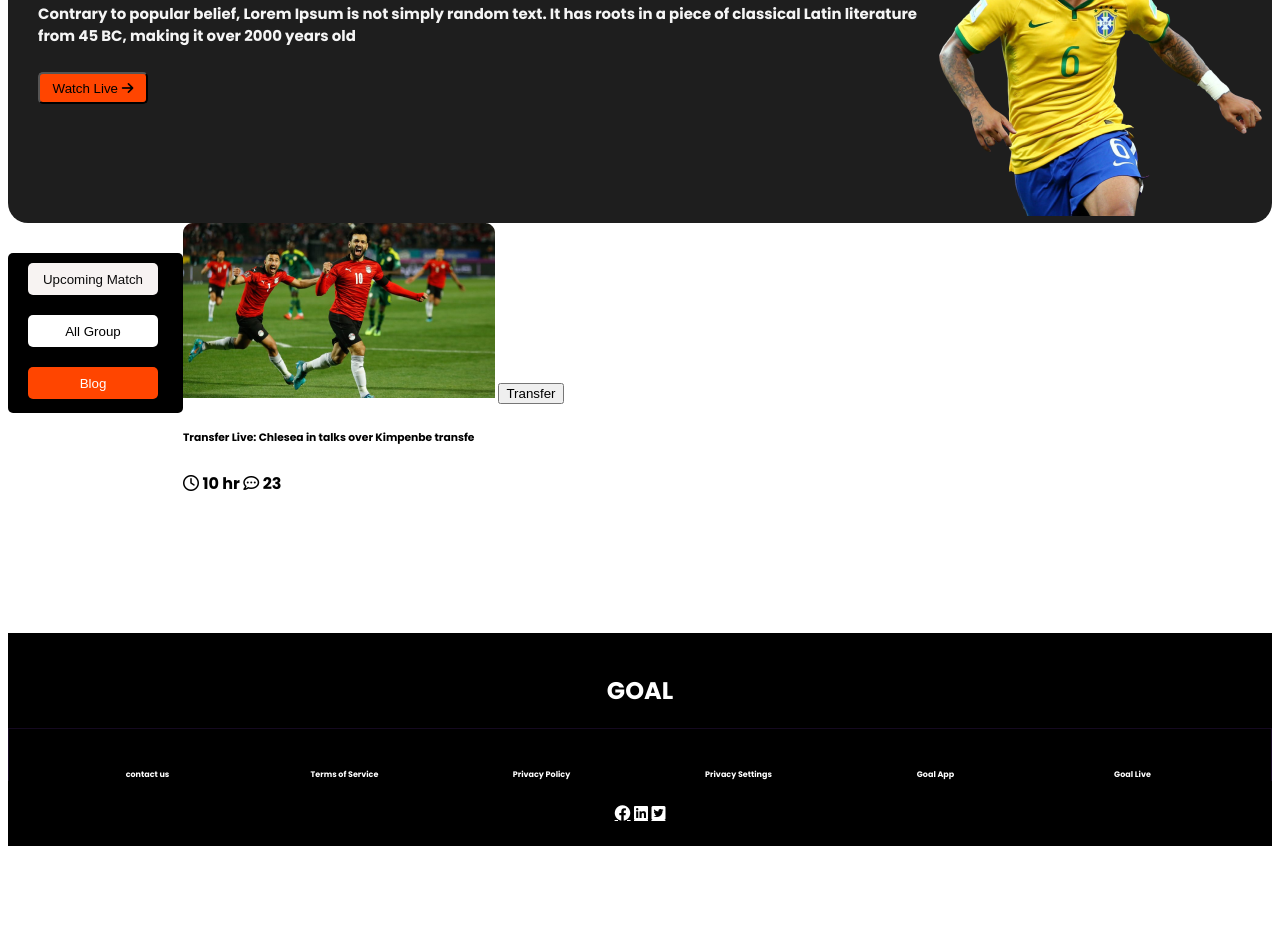
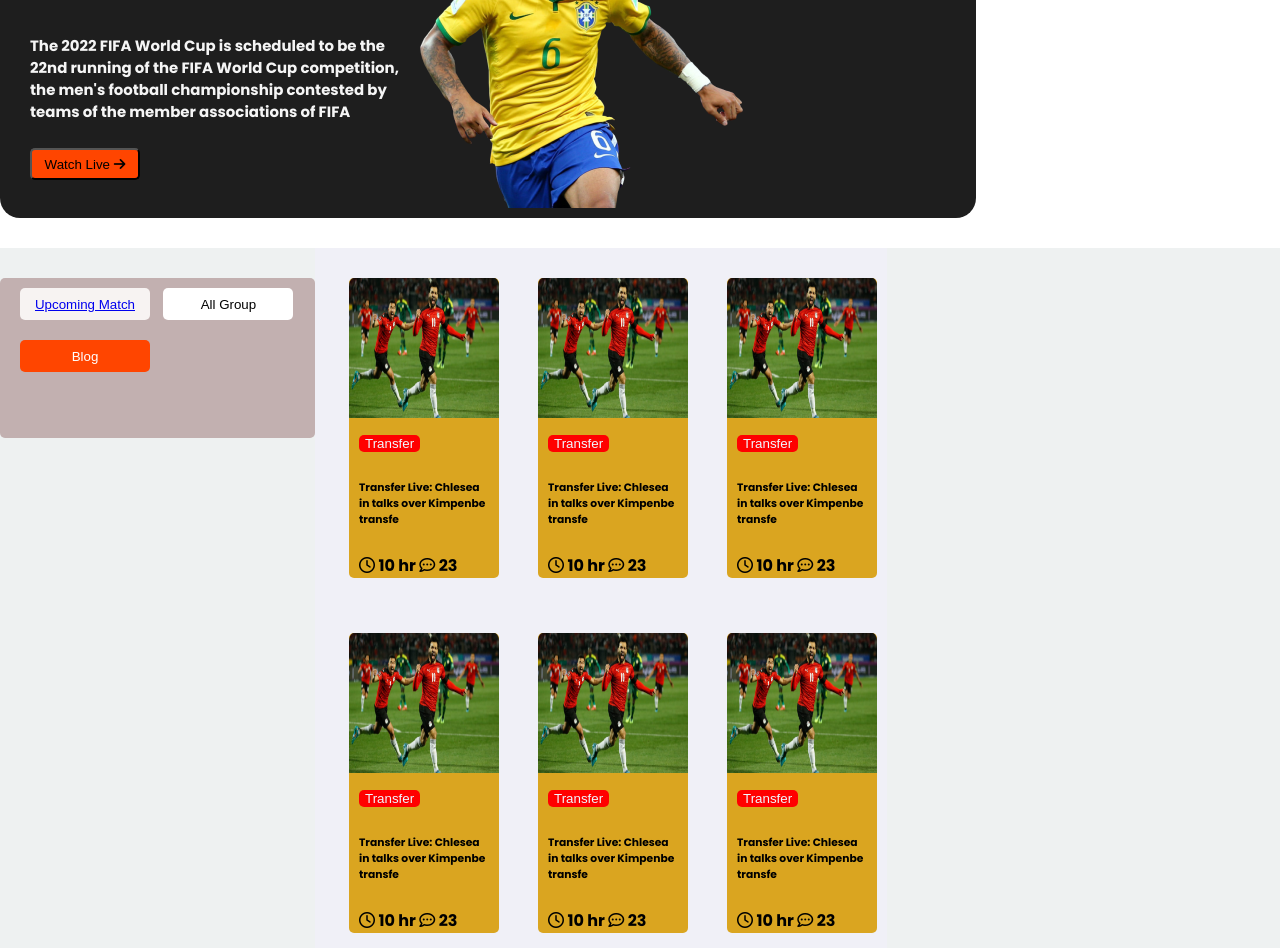
Before and after one commit to Litonahammed/assignment-no-2, a plain HTML site: page index.html in a window 1280 px wide. Shown: the part 132-1080 px from the top of the page. Before the commit the page ends 986 px from the top, so only its background shows below. Drawn offline with Linux system fonts and the light colour scheme.

Commit message:
added web2

```diff
--- a/css/index.css
+++ b/css/index.css
@@ -1,4 +1,6 @@
 body {
+    width: auto;
+    margin: 0;
     font-family: 'Poppins', sans-serif;
 
 
@@ -6,6 +8,8 @@ body {
 
 .top-banner {
     background-color: #1E1E1E;
+    width: 976px;
+    height: 350px;
     color: whitesmoke;
     font-size: large;
     display: flex;
@@ -14,15 +18,27 @@ body {
 
 .banner-text {
 
+    width: 380px;
     padding: 40px 10px 20px 30px;
 }
 
 .banner-image {
+
+    width: 380px;
     padding-right: 10px;
 }
 
+
 .all-manu {
+    background-color: rgb(238, 241, 241);
+    margin-top: 30px;
     display: flex;
+    /* position: relative;
+    width: 100%; */
+}
+
+.manu-buttons {
+    display: 30%;
 }
 
 .button {
@@ -45,11 +61,13 @@ body {
     margin-top: 30px;
     margin-bottom: 20px;
     padding-left: 15px;
-    background-color: black;
-    width: 160px;
+    background-color: rgb(194, 176, 176);
+    width: 300px;
+    /* width: 160px; */
     height: 160px;
     display: center;
 }
+
 
 .manu-button1 {
     display: inline-block;
@@ -61,6 +79,7 @@ body {
     color: rgb(13, 13, 13);
     width: 130px;
     height: 32px;
+    text-decoration: none;
 }
 
 .manu-button2 {
@@ -87,10 +106,56 @@ body {
     height: 32px;
 }
 
+
+.blogs {
+    background-color: rgb(240, 240, 247);
+    /* position: relative; */
+    display: grid;
+    grid-template-columns: repeat(3, 1fr);
+    gap: 5px;
+    padding-right: 10px;
+}
+
 .blog {
-    width: 400px;
-    height: 390px;
+
+    margin-top: 30px;
+    margin-left: 34px;
+    margin-bottom: 20px;
+
+    background-color: goldenrod;
+    border-radius: 5px;
+
+    width: 150px;
+    height: 300px;
+
+
 }
+
+.blog img {
+    width: 150px;
+    height: 140px;
+}
+
+.transfer-button {
+    background-color: red;
+    border: none;
+    border-radius: 5px;
+    color: aliceblue;
+    margin-top: 10px;
+    margin-left: 10px;
+}
+
+
+.time-icon {
+    margin-left: 10px;
+}
+
+.blog h6 {
+    margin-left: 10px;
+    margin-right: 10px;
+}
+
+
 
 footer {
     background-color: black;
@@ -128,3 +193,21 @@ footer {
 .link-icon {
     padding-top: 20px;
 }
+
+/* .......media Quaries.............*/
+
+/* for Mobile device */
+@media screen and (max-width:380px) {
+    .top-banner {
+        flex-direction: column;
+    }
+
+
+
+
+
+    .blogs {
+        grid-template-columns: repeat(1, 1fr);
+    }
+
+}
--- a/index.html
+++ b/index.html
@@ -21,9 +21,9 @@
     <section class="top-banner">
         <div class="banner-text">
             <h1>The Greatest Show On the Earth</h1>
-            <h5>Contrary to popular belief, Lorem Ipsum is not simply
-                random text. It has roots in a piece of classical Latin literature
-                from 45 BC, making it over 2000 years old</h5>
+            <h5>The 2022 FIFA World Cup is scheduled to be the 22nd running of the FIFA World Cup competition,
+                the men's football championship contested by teams of the
+                member associations of FIFA</h5>
             <button class="button">Watch Live <i class="fa-solid fa-arrow-right"></i></button>
         </div>
 
@@ -34,7 +34,8 @@
     <section class="all-manu">
         <div class="manu-buttons">
             <button class="manu-button1">
-                Upcoming Match
+
+                <a href="web2.html">Upcoming Match</a>
 
             </button>
             <button class="manu-button2">
@@ -43,20 +44,134 @@
             <button class="manu-button3"> Blog</button>
 
         </div>
+
+
+        <div class="blogs">
+
             <div class="blog">
                 <img src="images/Blog Image.png" alt="">
 
-            <button> Transfer</button>
+                <button class="transfer-button"> Transfer</button>
                 <h6>Transfer Live: Chlesea in talks
                     over Kimpenbe transfe</h6>
-            <div>
+                <div class="time-icon">
+                    <i class="fa-regular fa-clock"></i> 10 hr
+                    <i class="fa-regular fa-comment-dots"></i> 23
+                </div>
+            </div>
+
+
+
+
+            <div class="blog">
+                <img src="images/Blog Image.png" alt="">
+
+                <button class="transfer-button"> Transfer</button>
+                <h6>Transfer Live: Chlesea in talks
+                    over Kimpenbe transfe</h6>
+                <div class="time-icon">
                     <i class="fa-regular fa-clock"></i> 10 hr
                     <i class="fa-regular fa-comment-dots"></i> 23
                 </div>
 
             </div>
 
+
+
+
+            <div class="blog">
+                <img src="images/Blog Image.png" alt="">
+
+                <button class="transfer-button"> Transfer</button>
+                <h6>Transfer Live: Chlesea in talks
+                    over Kimpenbe transfe</h6>
+                <div class="time-icon">
+                    <i class="fa-regular fa-clock"></i> 10 hr
+                    <i class="fa-regular fa-comment-dots"></i> 23
+
+                </div>
+
+            </div>
+
+
+
+
+
+
+            <div class="blog">
+                <img src="images/Blog Image.png" alt="">
+
+                <button class="transfer-button"> Transfer</button>
+                <h6>Transfer Live: Chlesea in talks
+                    over Kimpenbe transfe</h6>
+                <div class="time-icon">
+                    <i class="fa-regular fa-clock"></i> 10 hr
+                    <i class="fa-regular fa-comment-dots"></i> 23
+
+                </div>
+
+
+
+
+            </div>
+            <div class="blog">
+                <img src="images/Blog Image.png" alt="">
+
+                <button class="transfer-button"> Transfer</button>
+                <h6>Transfer Live: Chlesea in talks
+                    over Kimpenbe transfe</h6>
+                <div class="time-icon">
+                    <i class="fa-regular fa-clock"></i> 10 hr
+                    <i class="fa-regular fa-comment-dots"></i> 23
+
+                </div>
+
+            </div>
+
+
+
+            <div class="blog">
+                <img src="images/Blog Image.png" alt="">
+
+                <button class="transfer-button"> Transfer</button>
+                <h6>Transfer Live: Chlesea in talks
+                    over Kimpenbe transfe</h6>
+                <div class="time-icon">
+                    <i class="fa-regular fa-clock"></i> 10 hr
+                    <i class="fa-regular fa-comment-dots"></i> 23
+
+                </div>
+
+            </div>
+
+        </div>
+
+
+
+
+
+
+
+
+
+
+
+
+        </div>
+
+
+
     </section>
+
+
+
+
+
+
+
+
+
+
 
 
     <!-- footer section -->
```
Also changed, not shown: web2.html (added, +181 -0 lines). Lines whose indentation alone changed are shown as unchanged.
